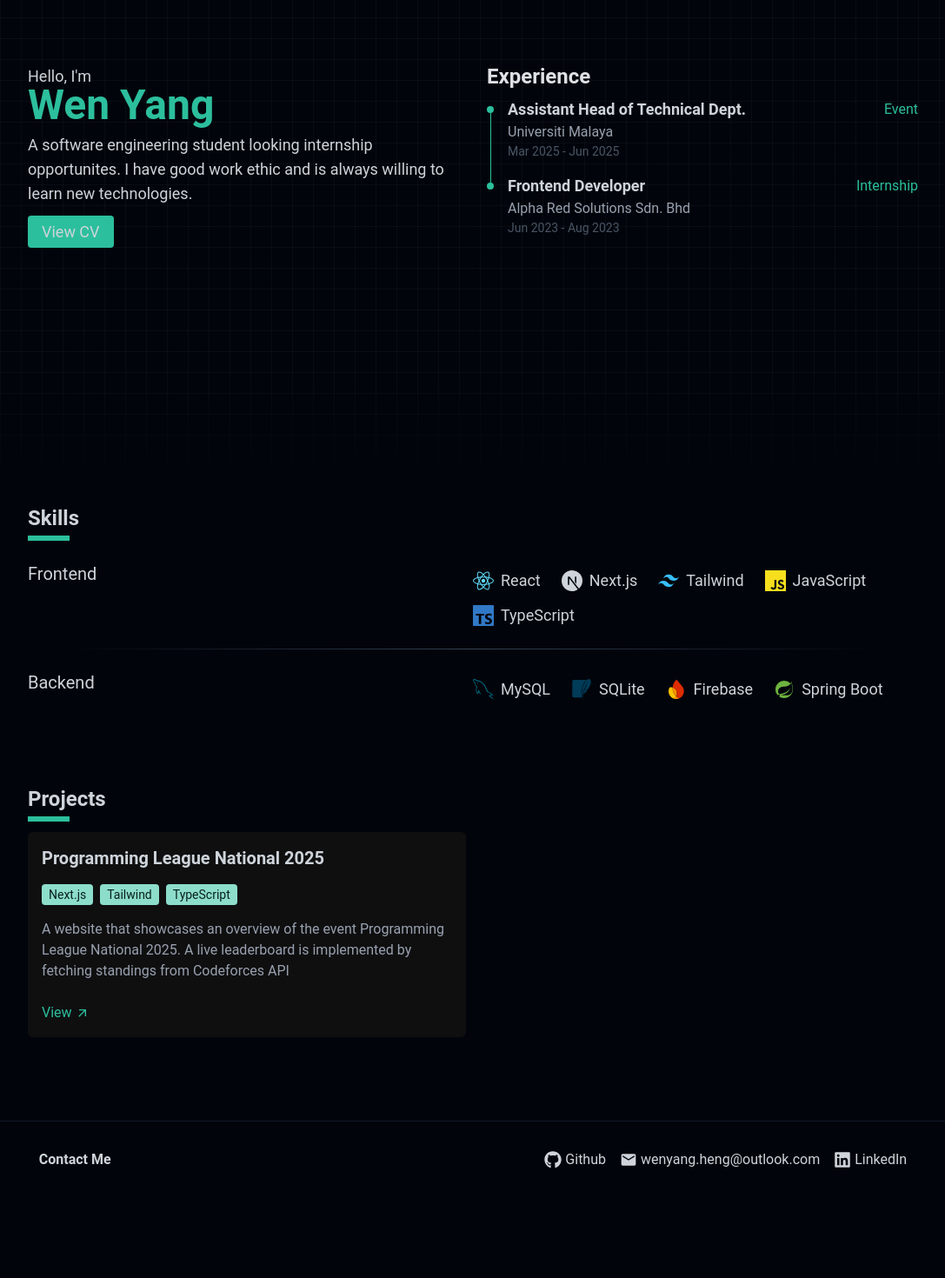
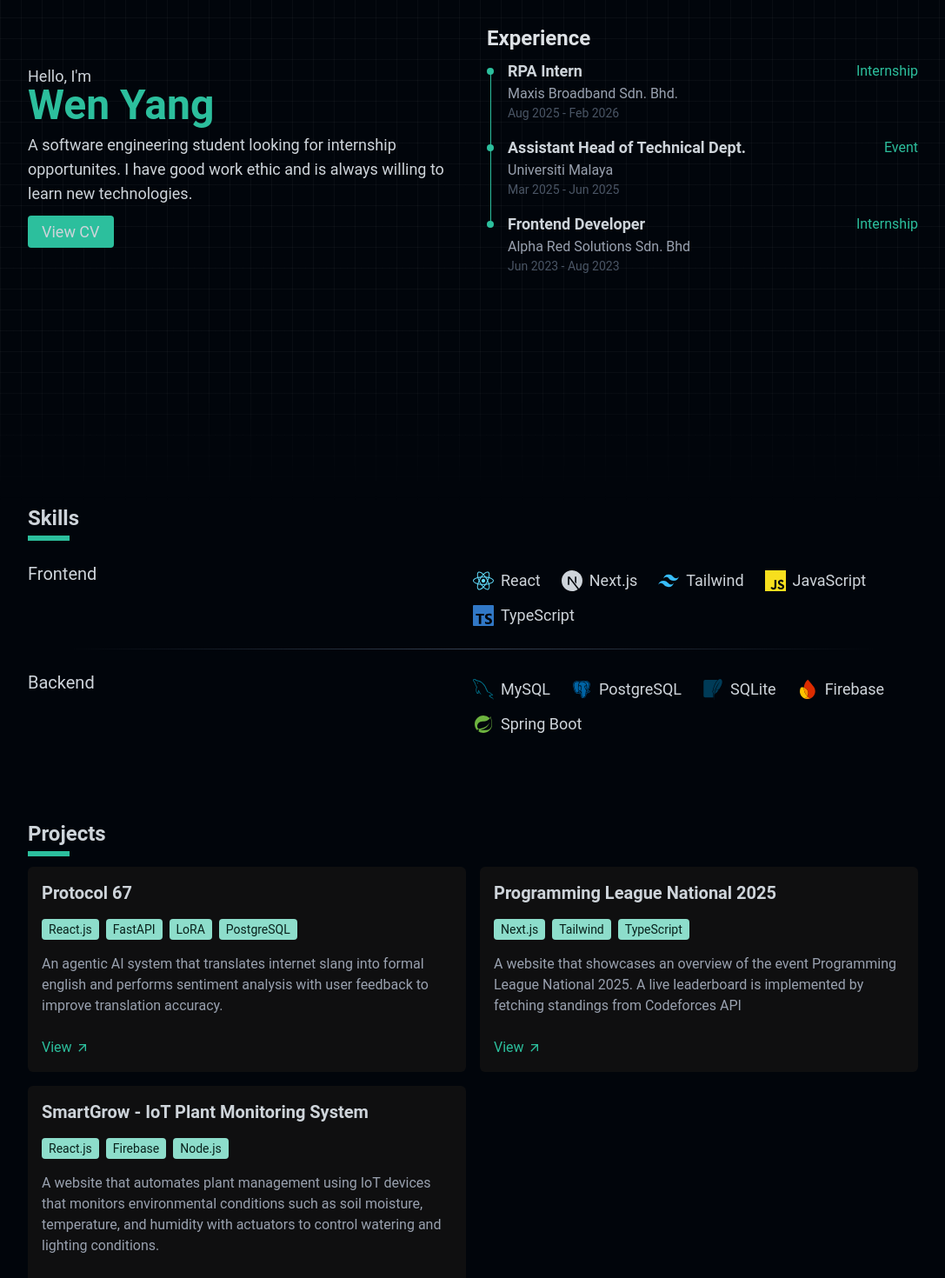
Before and after one commit to WenYang-Heng/portfolio, a React (Vite) app: page / in a window 1280 px wide. Shown: the part 220-1690 px from the top of the page at 87% size, without its empty margins (96-1183 px from the left). Before the commit the page ends 1598 px from the top, so only its background shows below. Built offline with nearby package versions, Linux system fonts and the light colour scheme.

Commit message:
updated profile

```diff
--- a/src/App.jsx
+++ b/src/App.jsx
@@ -25,9 +25,11 @@
       entries.forEach((entry) => {
         if (entry.isIntersecting) {
           setActiveSection(entry.target.id);
+
+          observer.unobserve(entry.target.id);
         }
       })
-    }), { threshold: 0.5 });
+    }), { threshold: 0.1 });
 
     sectionRefs.current.forEach((section) => observer.observe(section));
 
@@ -53,7 +55,7 @@
           <div>
             <p className='leading-none text-gray-light'>Hello, I'm</p>
             <h1 className='text-5xl font-bold text-primary'>Wen Yang</h1>
-            <p className='mt-2 mb-4 text-gray-light'>A software engineering student looking internship opportunites. I have good work ethic and is always willing to learn new technologies.</p>
+            <p className='mt-2 mb-4 text-gray-light'>A software engineering student looking for internship opportunites. I have good work ethic and is always willing to learn new technologies.</p>
             <a href='https://drive.google.com/file/d/1VgvcP-ZmJ1JTVuix-79MV24hstxbNFLF/view?usp=sharing' target='_blank' className='bg-primary px-4 py-2 rounded-sm text-gray-light'>View CV</a>
           </div>
           <Experience />
--- a/src/components/Experience/index.jsx
+++ b/src/components/Experience/index.jsx
@@ -1,6 +1,12 @@
 import Event from "./Event";
 
 const experiences = [
+    {
+        position: "RPA Intern",
+        location: "Maxis Broadband Sdn. Bhd.",
+        date: "Aug 2025 - Feb 2026",
+        type: "Internship"
+    },
     {
         position: "Assistant Head of Technical Dept.",
         location: "Universiti Malaya",
--- a/src/components/Projects/index.jsx
+++ b/src/components/Projects/index.jsx
@@ -4,25 +4,36 @@
 
 const projects = [
     {
+        title: "Protocol 67",
+        stacks: ["React.js", "FastAPI", "LoRA", "PostgreSQL"],
+        description: "An agentic AI system that translates internet slang into formal english and performs sentiment analysis with user feedback to improve translation accuracy.",
+        link: "https://github.com/hsyen78444/Protocol-67"
+    },
+    {
         title: "Programming League National 2025",
         stacks: ["Next.js", "Tailwind", "TypeScript"],
         description: "A website that showcases an overview of the event Programming League National 2025. A live leaderboard is implemented by fetching standings from Codeforces API",
         link: "https://programmingleaguenational2025.vercel.app/"
-    }
+    },
+    {
+        title: "SmartGrow - IoT Plant Monitoring System",
+        stacks: ["React.js", "Firebase", "Node.js"],
+        description: "A website that automates plant management using IoT devices that monitors environmental conditions such as soil moisture, temperature, and humidity with actuators to control watering and lighting conditions.",
+        link: "https://smartgrow-kappa.vercel.app/"
+    },
 ]
 
 function Projects() {
-    const [elementRef, isInView] = useElementInView({ threshold: 0.5});
+    const [elementRef, isInView] = useElementInView({ threshold: 0.1, once: true });
+
     return(
-        <div className="grid md:grid-cols-2 gap-4">
+        <div ref={elementRef} className="grid md:grid-cols-2 gap-4">
             {projects.map(project => (
-                <div ref={elementRef}  key={project.title} className={`rounded-md p-4 bg-[#0F0F10] ${isInView ? "animate-fadeinup" : "opacity-0"}`}>
+                <div key={project.title} className={`rounded-md p-4 bg-[#0F0F10] ${isInView ? "animate-fadeinup" : "opacity-0"}`}>
                     <h2 className="mb-4 font-bold text-xl text-gray-light">{project.title}</h2>
                     <div className="flex gap-2 items-center">
-                        {project.stacks.map((stack, idx) => (
-                            <>
-                                <p className="text-sm bg-[#8DDDCB] text-[#08211B] rounded-sm px-2 py-0.5">{stack}</p>
-                            </>
+                        {project.stacks.map((stack) => (
+                            <p key={stack} className="text-sm bg-[#8DDDCB] text-[#08211B] rounded-sm px-2 py-0.5">{stack}</p>
                         ))}
                     </div>
                     <p className="text-base text-gray-400 mt-4">{project.description}</p>
--- a/src/components/Skills/index.jsx
+++ b/src/components/Skills/index.jsx
@@ -1,13 +1,13 @@
 import Header from "../Header";
 import { FaReact } from "react-icons/fa";
 import { SiNextdotjs, SiTypescript, SiJavascript, SiSqlite } from "react-icons/si";
-import { BiLogoSpringBoot } from "react-icons/bi";
+import { BiLogoSpringBoot, BiLogoPostgresql } from "react-icons/bi";
 import { RiTailwindCssFill } from "react-icons/ri";
 import { GrMysql } from "react-icons/gr";
 import { IconContext } from "react-icons";
 import FirebaseLogo from "../../logos/Firebase-Logo";
 import { useElementInView } from "../../hooks/useElementInView";
-import { useEffect } from "react";
+import { Fragment } from "react";
 
 const techStacks = [
     {
@@ -49,6 +49,11 @@
                 color: "#00758F"
             },
             {
+                name: "PostgreSQL",
+                icon: <BiLogoPostgresql />,
+                color: "#0064a5"
+            },
+            {
                 name: "SQLite",
                 icon: <SiSqlite />,
                 color: "#003B57"
@@ -67,17 +72,17 @@
 ]
 
 function Skills() {
-    const [elementRef, isInView] = useElementInView({ threshold: 0.1 });
+    const [elementRef, isInView] = useElementInView({ threshold: 0.7, once: true });
 
     return (
-        <>
+        <div ref={elementRef}>
             <Header title={"Skills"} />
             {techStacks.map((stack, idx) =>
-                <>
-                    <div key={stack.title} className={`grid md:grid-cols-2 text-gray-light ${idx != techStacks.length - 1 ? "my-6" : "mt-6"} ${isInView ? "animate-fadeinup" : "opacity-0"}`}>
-                        <h2 ref={elementRef} className="text-xl">{stack.title}</h2>
+                <Fragment key={stack.title}>
+                    <div className={`grid md:grid-cols-2 text-gray-light ${idx != techStacks.length - 1 ? "my-6" : "mt-6"} ${isInView ? "animate-fadeinup" : "opacity-0"}`}>
+                        <h2 className="text-xl">{stack.title}</h2>
                         <div className="flex flex-wrap gap-6 gap-y-3 mt-2">
-                            {stack.skills.map((skill, index) => (
+                            {stack.skills.map((skill) => (
                                 <div key={skill.name} className={`flex items-center gap-2`}>
                                     <IconContext.Provider value={{ size: '24px', color: skill.color }}>
                                         <span>{skill.icon}</span>
@@ -88,9 +93,9 @@
                         </div>
                     </div>
                     {idx != techStacks.length - 1 && <div className={`w-full h-[0.5px] bg-gradient-to-r from-transparent from-5% via-gray-700 to-transparent to-95% ${isInView ? "animate-fadeinup" : "opacity-0"}`}></div>}
-                </>
+                </Fragment>
             )}
-        </>
+        </div>
     );
 }
 
--- a/src/hooks/useElementInView.js
+++ b/src/hooks/useElementInView.js
@@ -1,26 +1,41 @@
 import { useEffect, useRef, useState } from "react"
 
-export const useElementInView = (options) => {
+export const useElementInView = ({
+    once = false,
+    root = null,
+    rootMargin = "0px",
+    threshold = 0,
+} = {}) => {
     const [isElementInView, setIsElementInView] = useState(false);
     const elementRef = useRef(null);
 
     useEffect(() => {
-        const observer = new IntersectionObserver((entries, observer) => {
+        const element = elementRef.current;
+
+        if(!element) {
+            return;
+        }
+
+        const observer = new IntersectionObserver((entries) => {
             const entry = entries[0];
 
-            setIsElementInView(entry.isIntersecting);
-        }, options)
+            if(entry.isIntersecting) {
+                setIsElementInView(true);
 
-        if(elementRef.current) {
-            observer.observe(elementRef.current);
-        }
+                if(once) {
+                    observer.unobserve(entry.target);
+                }
+            } else if(!once) {
+                setIsElementInView(false);
+            }
+        }, { root, rootMargin, threshold })
+
+        observer.observe(element);
 
         return () => {
-            if(elementRef.current) {
-                observer.unobserve(elementRef.current);
-            }
+            observer.unobserve(element);
         }
-    }, [options]);
+    }, [once, root, rootMargin, threshold]);
 
     return [elementRef, isElementInView];
 }
```
